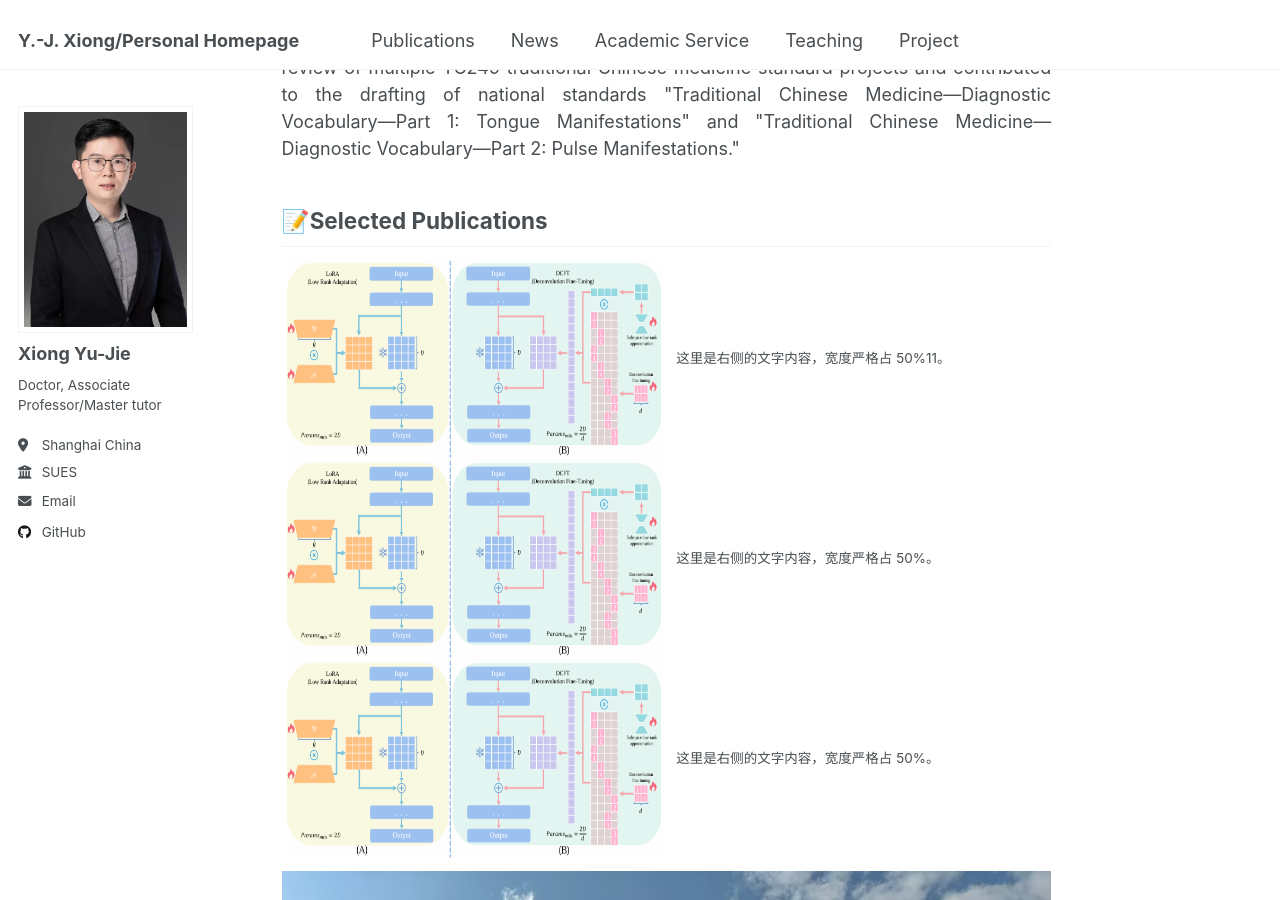
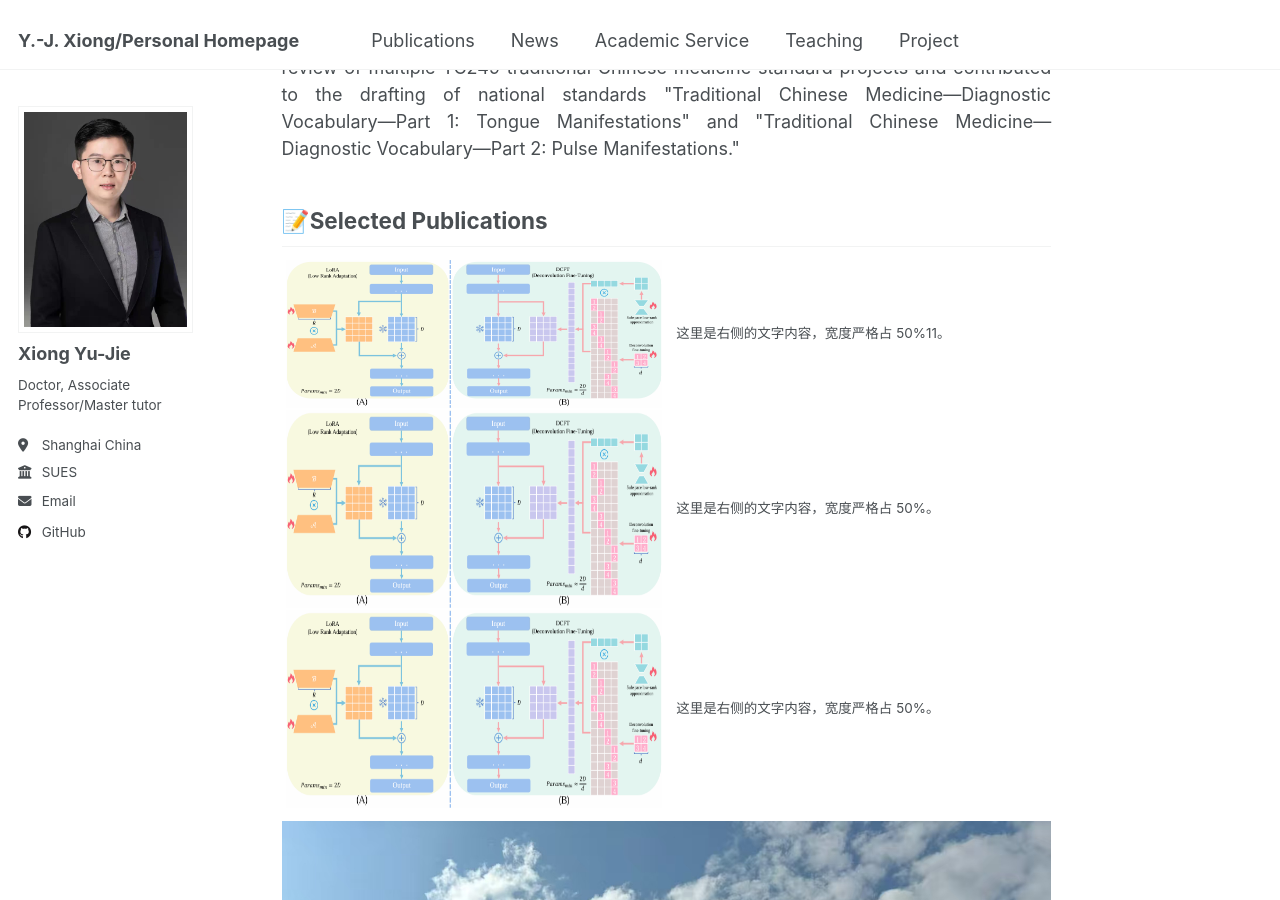
Before and after one commit to X-Lab-CN/introduce, a Jekyll site: the page built from _pages/about.md, in a window 1280 px wide and 900 px high, scrolled down 985 px. Built offline with Jekyll 4.4.1, drawn with Linux system fonts in a browser that asks for light colours.

Commit message:
Update about.md

```diff
--- a/_pages/about.md
+++ b/_pages/about.md
@@ -30,7 +30,7 @@ redirect_from:
 <table style="width: 100%; border: none; border-collapse: collapse;">
   <tr>
     <td style="width: 50%; border: none; padding: 0; vertical-align: middle;">
-      <img src="/images/sp1.png" alt="图片描述" style="width: 600px; height: 200px;">
+      <img src="/images/sp1.png" alt="图片描述" style="width: 700px; height: 150px;">
     </td>
     <td style="width: 50%; border: none; padding-left: 10px; vertical-align: middle;">
       这里是右侧的文字内容，宽度严格占 50%11。
```
